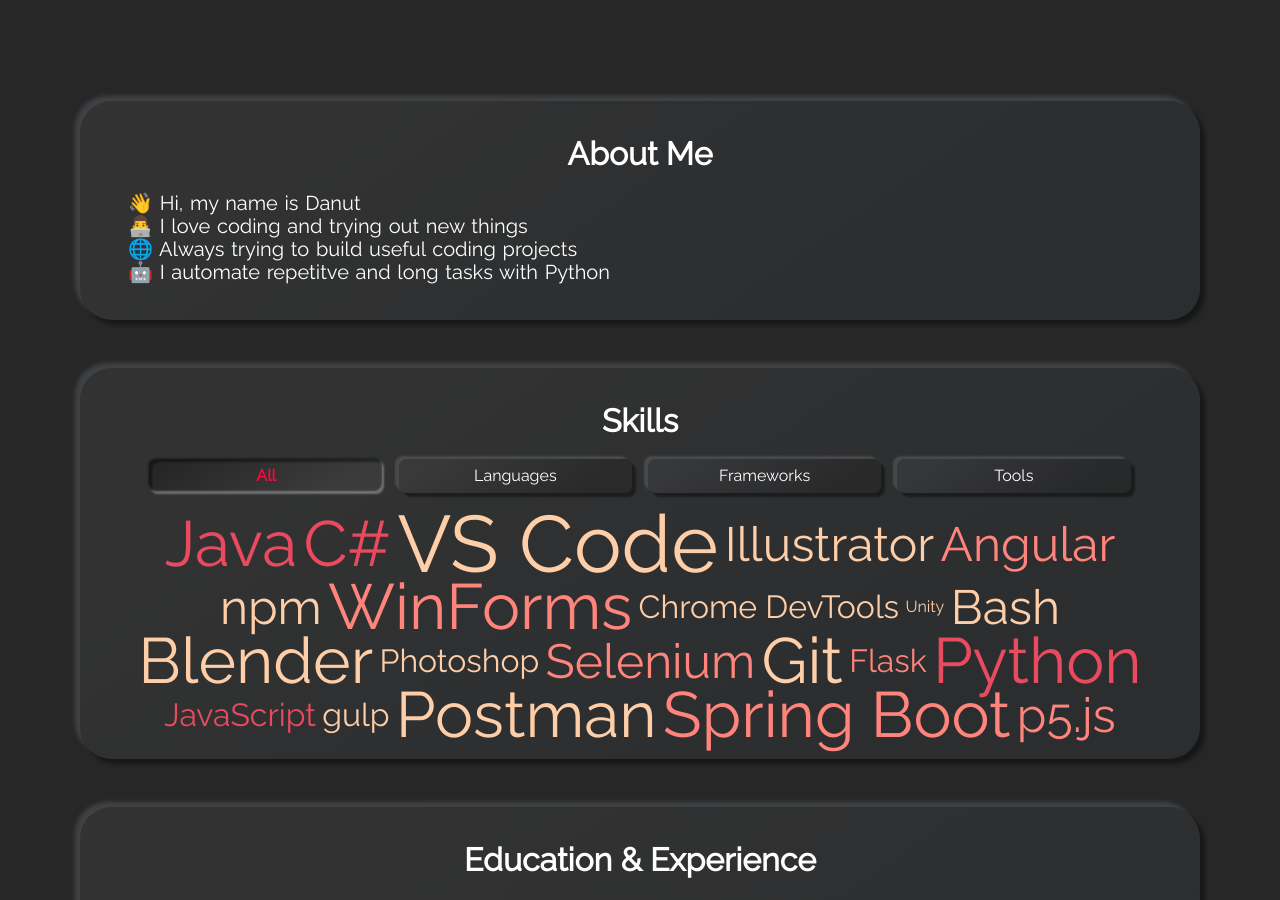
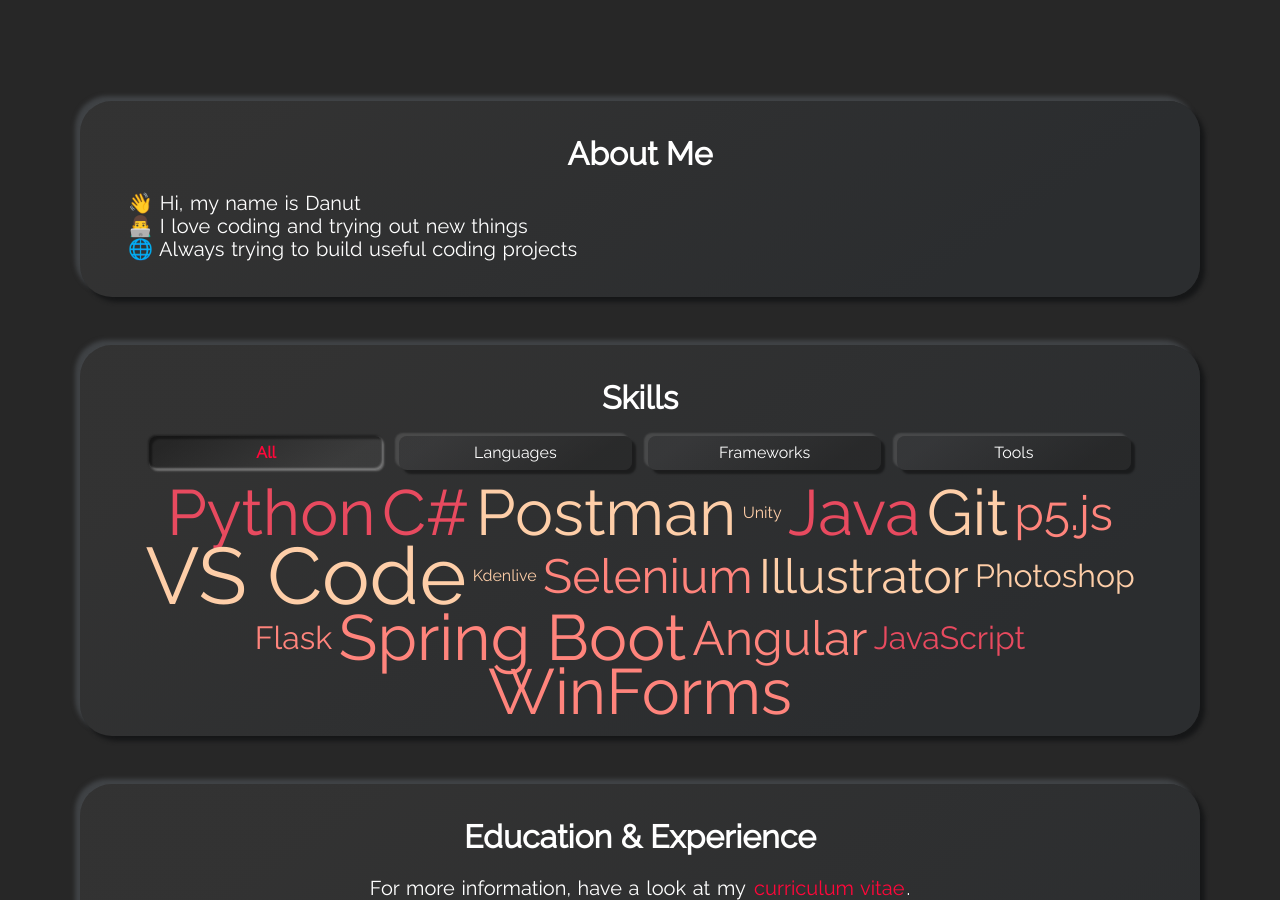
Before and after one commit to PettingStrings/pettingstrings.github.io, a Jekyll site: the page built from index.html, in a window 1280 px wide and 900 px high, scrolled down 959 px. Built offline with Jekyll 4.4.1, drawn with Linux system fonts in a browser that asks for light colours; some of the changed text lies outside the part shown.

Commit message:
Update
Added new project, linked some projects to a video demo, changed the projects config files to easily allow different types of titles and links

```diff
--- a/_config.yml
+++ b/_config.yml
@@ -39,7 +39,6 @@
 👋 Hi, my name is Danut<br>
 👨‍💻 I love coding and trying out new things<br>
 🌐 Always trying to build useful coding projects<br>
-🤖 I automate repetitve and long tasks with Python
 "
 # SKILLS SECTION
 # show_skills_card:
--- a/_data/skills-frameworks.yml
+++ b/_data/skills-frameworks.yml
@@ -8,7 +8,7 @@
 - name: Angular
   weight: 3
 
-- name: "Spring Boot"
+- name: Spring Boot
   weight: 4
 
 - name: Flask
--- a/_data/skills-tools.yml
+++ b/_data/skills-tools.yml
@@ -7,18 +7,6 @@
 
 - name: Git
   weight: 4
-
-- name: Bash
-  weight: 3
-
-- name: Chrome DevTools
-  weight: 2
-
-- name: npm
-  weight: 3
-
-- name: gulp
-  weight: 2
 
 - name: VS Code
   weight: 5
@@ -32,8 +20,8 @@
 - name: Illustrator
   weight: 3
 
-- name: Blender
-  weight: 4
-
 - name: Unity
   weight: 1
+
+- name: Kdenlive
+  weight: 1
--- a/_includes/section-projects.html
+++ b/_includes/section-projects.html
@@ -7,16 +7,15 @@
       <h3>{{project.name}}</h3>
     </div>
     <p class="project-desc">{{project.descr}}</p>
-        {% if project.demo %}
-          <a class="highlight-link" href="{{project.demo}}" target="_blank" rel="noreferrer">
-            Demo
+
+    {% if project.links %}
+    {% for ld in project.links %}
+    <a class="highlight-link" href="{{ld.link_data.link}}" target="_blank" rel="noreferrer">
+      {{ ld.link_data.name }}
     </a>
+    {% endfor %}
     {% endif %}
-        {% if project.github %}
-        <a class="highlight-link" href="{{project.github}}" target="_blank" rel="noreferrer">
-          Github
-        </a>
-      {% endif %}
+
     {% if project.tags %}
     <div class="tag-wrapper">
       {% for tag in project.tags %}
```
Also changed, not shown: other parts of _includes/section-projects.html (+4 -2 lines), _data/projects.yml (+48 -6 lines). Lines whose indentation alone changed are shown as unchanged.
